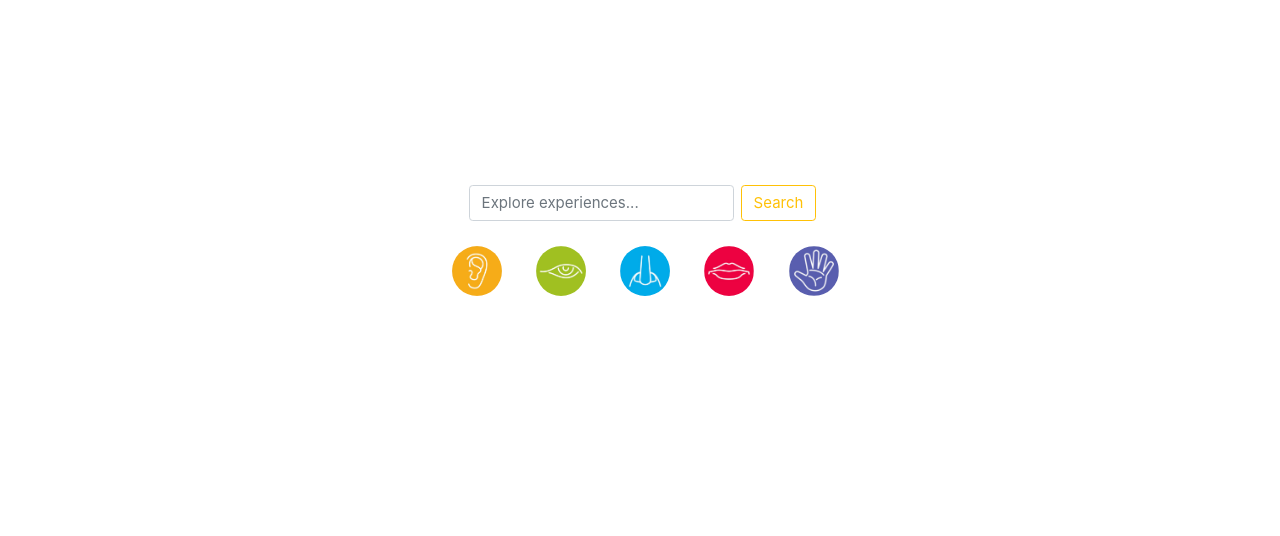
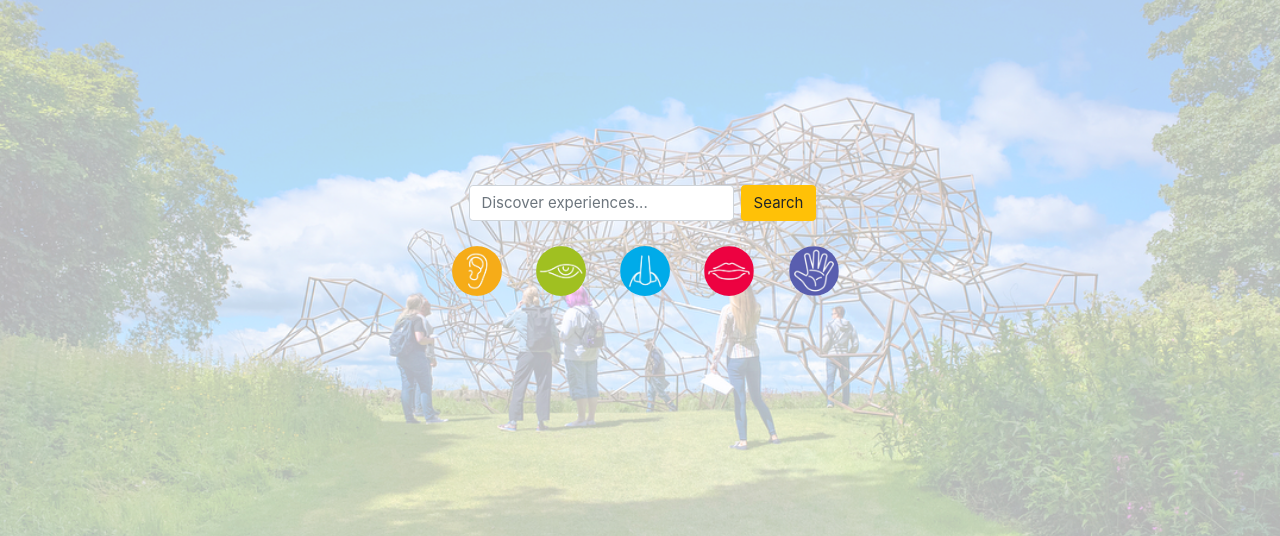
Before and after one commit to glasgow18/team-14, a Django app: template artlink/templates/index.html in a window 1280 px wide. Shown: the part 75-611 px from the top of the page. Run offline with Django 3.2, Linux system fonts and the light colour scheme; the template is opened without the code that fills it, so the values that code supplies are empty; some libraries are stand-ins or nearby versions.

Commit message:
background checks for everyone

```diff
--- a/artlink/templates/index.html
+++ b/artlink/templates/index.html
@@ -1,16 +1,27 @@
 {% extends 'base.html' %}
 {% load staticfiles %}
+
+{% block css_block %}
+<style>
+body {
+  background: url("/static/images/background_op.png") no-repeat;
+  background-size: cover;
+}
+</style>
+{% endblock %}
 
 {% block title %}{% endblock %}
 
 {% block body_block %}
 
+<div id="full-index">
+
   <div class="senses container">
 
     <div class="d-flex justify-content-center">
       <form class="form-group form-inline" id="search" action="{% url 'browse' %}" method="GET">
-      <input id="id_q" class="form-group form-control mr-sm-2" name="q" type="search" placeholder="Explore experiences..." aria-label="Search">
-      <button class="btn btn-outline-warning" id="navbar-search-button" type="submit">Search</button>
+        <input id="id_q" class="form-group form-control mr-sm-2" name="q" type="search" placeholder="Discover experiences..." aria-label="Search">
+        <button class="btn btn btn-warning" id="navbar-search-button" type="submit">Search</button>
       </form>
     </div>
 
@@ -46,27 +57,7 @@
     </div>
   </div>
 
-
+</div>
 
 
 {% endblock %}
-
-<script>
-  $(function() {
-    $('a[href="#search"]').on('click', function(event) {
-      event.preventDefault();
-      $('#search').addClass('open');
-      $('#search > form > input[type="search"]').focus();
-    });
-    $('#search, #search button.close').on('click keyup', function(event) {
-      if (event.target == this || event.target.className == 'close' || event.keyCode == 27) {
-        $(this).removeClass('open');
-      }
-    });
-    //Do not include! This prevents the form from submitting for DEMO purposes only!
-    $('form').submit(function(event) {
-      event.preventDefault();
-      return false;
-    })
-  });
-</script>
```
Also changed, not shown: artlink/static/images/background_op.png (added). Lines whose indentation alone changed are shown as unchanged.
